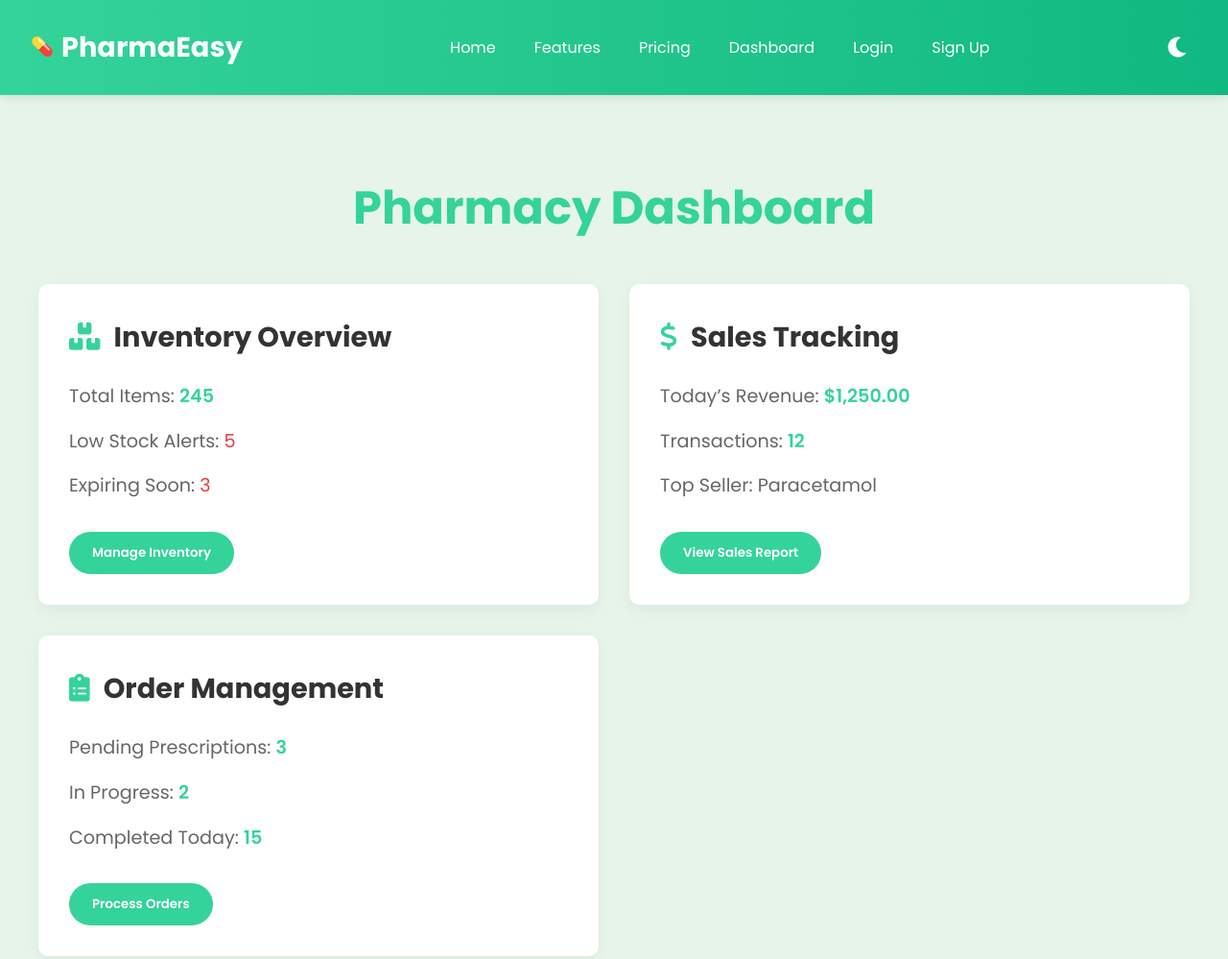
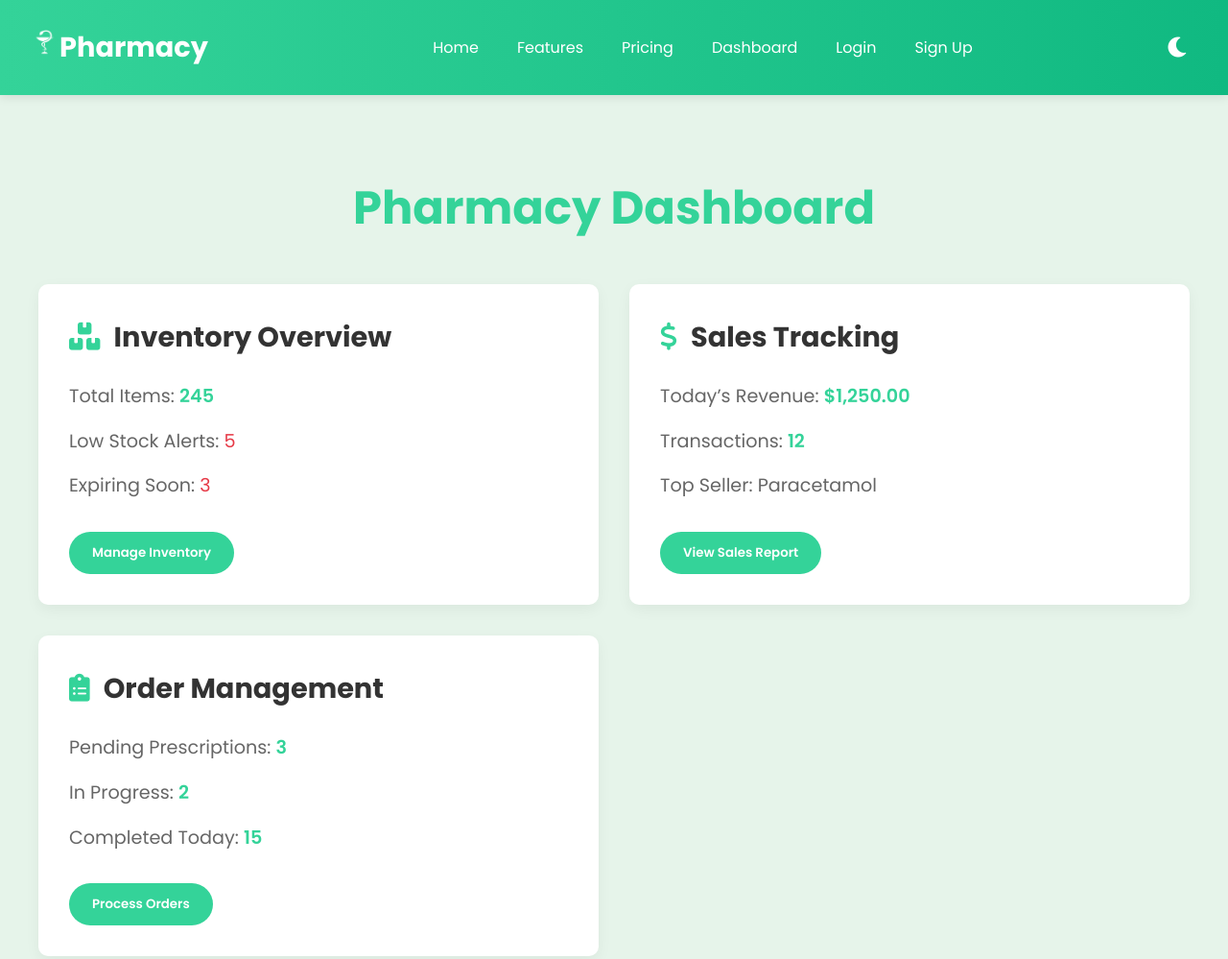
Before and after one commit to Lakhderkherachi2/Pharmacie, a website: page dashboard.html in a window 1280 px wide. Shown: the top 999 px of the page at 96% size. Drawn offline with Linux system fonts and the light colour scheme.

Commit message:
Add files via upload

```diff
--- a/dashboard.html
+++ b/dashboard.html
@@ -3,7 +3,8 @@
 <head>
     <meta charset="UTF-8">
     <meta name="viewport" content="width=device-width, initial-scale=1.0">
-    <title>PharmaEasy - Dashboard</title>
+    <title>Pharmacy - Dashboard</title>
+    <link rel="icon" type="image/x-icon" href="/icons/logo.ico">
     <link rel="stylesheet" href="/styles/style.css">
     <link href="https://fonts.googleapis.com/css2?family=Poppins:wght@300;400;600;700&display=swap" rel="stylesheet">
     <link rel="stylesheet" href="https://cdnjs.cloudflare.com/ajax/libs/font-awesome/6.0.0-beta3/css/all.min.css">
@@ -11,8 +12,8 @@
 <body>
     <!-- Navigation -->
     <header class="navbar">
-        <div class="logo">
-            <span class="logo-icon">💊</span> PharmaEasy
+         <div class="logo">
+          <img src="/icons/header.ico" alt="Website Logo" class="logo-image">Pharmacy
         </div>
         <nav class="nav-links">
             <ul>
--- a/scripts/script.js
+++ b/scripts/script.js
@@ -280,5 +280,11 @@ window.addEventListener('load', () => {
             <div>Pending Orders: ${dashboardData.orders.pending}</div>
         `;
     }
-    // Existing animation code...
+
 });
+
+document.querySelector('.logo-image').addEventListener('click', function() {
+    console.log('Logo clicked!');
+    // Add custom behavior, e.g., redirect to homepage
+    // window.location.href = '/index.html';
+});
--- a/styles/style.css
+++ b/styles/style.css
@@ -1576,3 +1576,35 @@ window.addEventListener('load', () => {
         themeToggle.innerHTML = '<i class="fas fa-moon"></i>';
     }
 });
+/* /css/index.css */
+
+/* Reset default margins and ensure box-sizing */
+* {
+    margin: 0;
+    padding: 0;
+    box-sizing: border-box;
+}
+
+/* Header styling */
+header {
+    width: 100%;
+    padding: 10px 0;
+    text-align: center;
+}
+
+/* Logo container */
+.logo {
+    display: inline-block;
+}
+
+/* Logo image styling */
+.logo-image {
+    max-width: 30px;
+    height: auto;
+    transition: transform 0.3s ease; /* For hover effect */
+}
+
+/* Optional hover effect */
+.logo-image:hover {
+    transform: scale(1.1);
+}
```
Also changed, not shown: features.html (+3 -2 lines), index.html (+2 -1 lines), login.html (+3 -2 lines), pricing.html (+3 -2 lines), signup.html (+3 -2 lines), icons/header.ico (added), icons/logo.ico (added).
